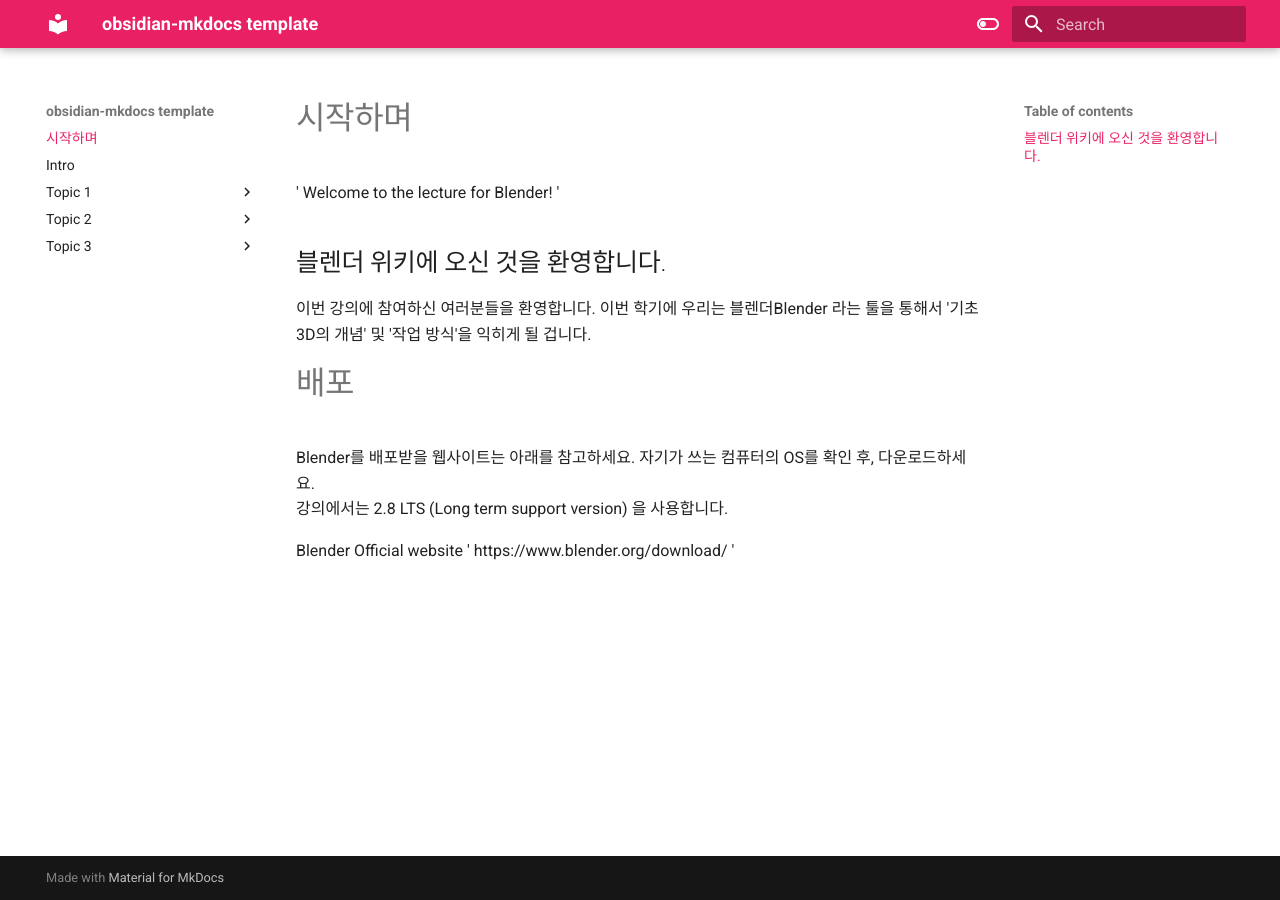
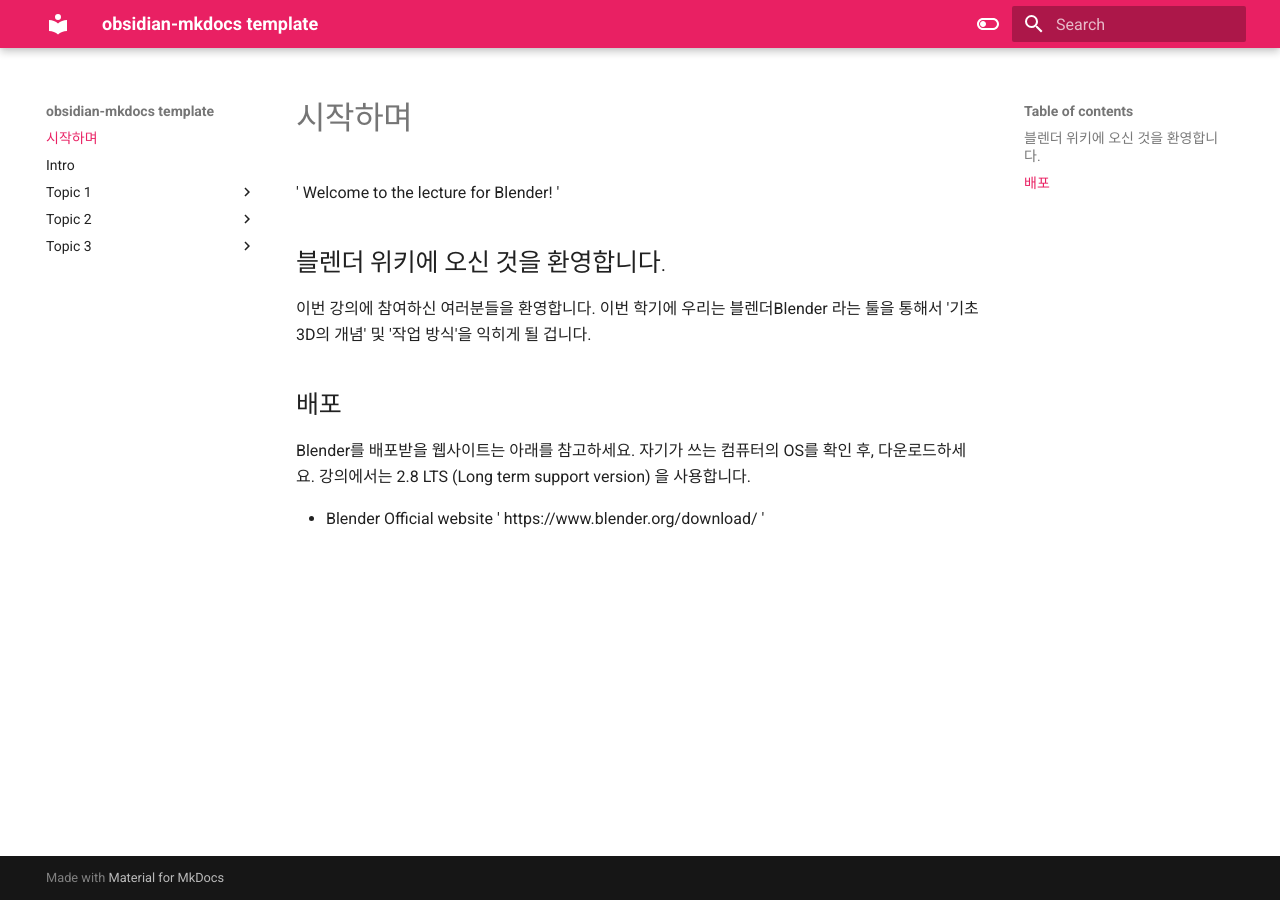
Before and after one commit to onmind/Ob, an MkDocs documentation site: the page built from docs/index.md, in a window 1280 px wide. Built offline with MkDocs 1.6.1 and Material for MkDocs 9.7.7, drawn with Linux system fonts in a browser that asks for light colours.

Commit message:
Update index.md

```diff
--- a/docs/index.md
+++ b/docs/index.md
@@ -4,13 +4,10 @@
 
 ## 블렌더 위키에 오신 것을 환영합니다.
 
-이번 강의에 참여하신 여러분들을 환영합니다.
-이번 학기에 우리는 블렌더Blender 라는 툴을 통해서 '기초 3D의 개념' 및 '작업 방식'을 익히게 될 겁니다.
+이번 강의에 참여하신 여러분들을 환영합니다. 이번 학기에 우리는 블렌더Blender 라는 툴을 통해서 '기초 3D의 개념' 및 '작업 방식'을 익히게 될 겁니다.
 
-# 배포
-Blender를 배포받을 웹사이트는 아래를 참고하세요.
-자기가 쓰는 컴퓨터의 OS를 확인 후, 다운로드하세요.
-강의에서는 2.8 LTS (Long term support version) 을 사용합니다.
+## 배포
+Blender를 배포받을 웹사이트는 아래를 참고하세요. 자기가 쓰는 컴퓨터의 OS를 확인 후, 다운로드하세요.  강의에서는 2.8 LTS (Long term support version) 을 사용합니다.
 
-Blender Official website
+- Blender Official website
 ' https://www.blender.org/download/ '
```
